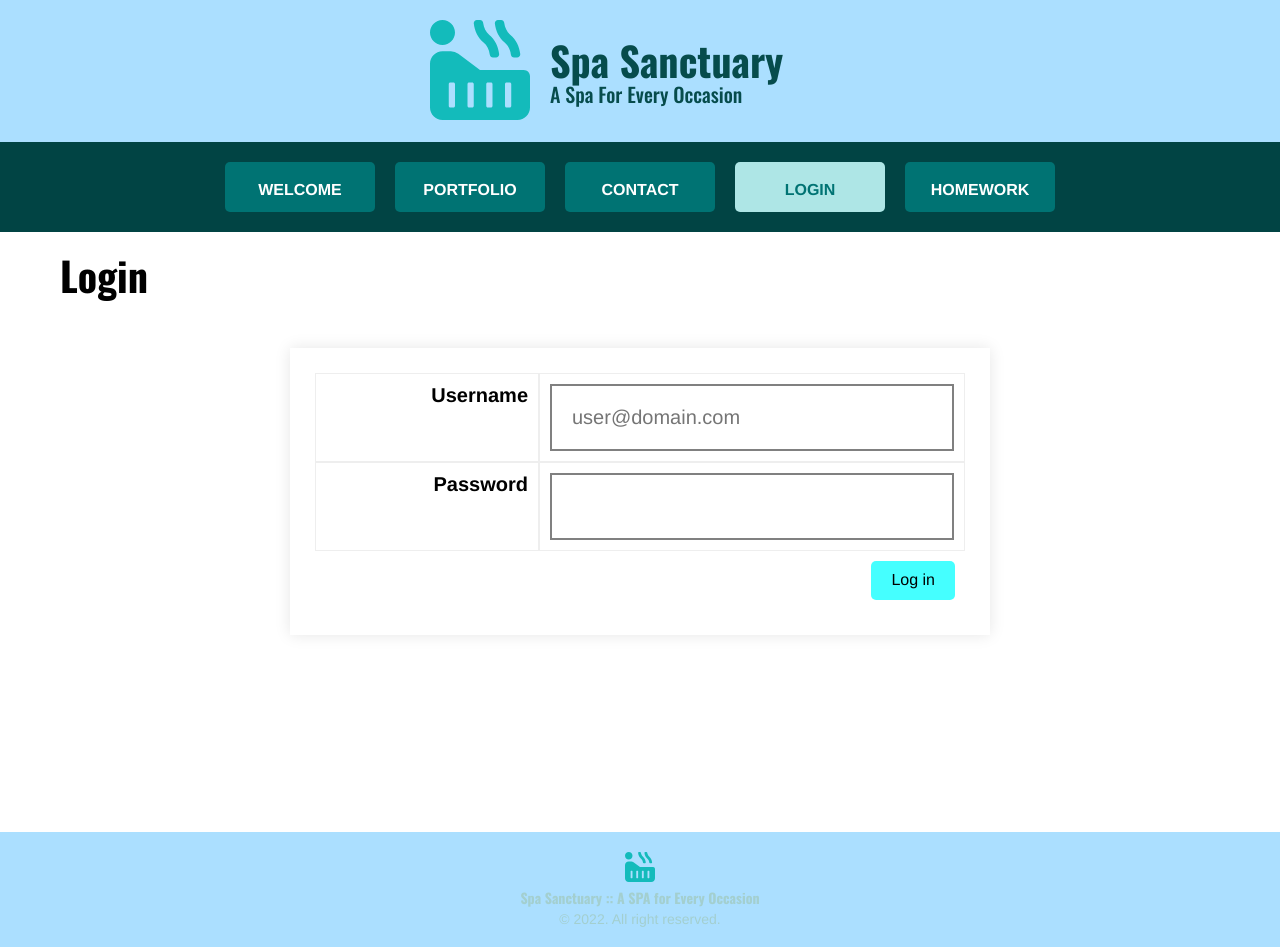
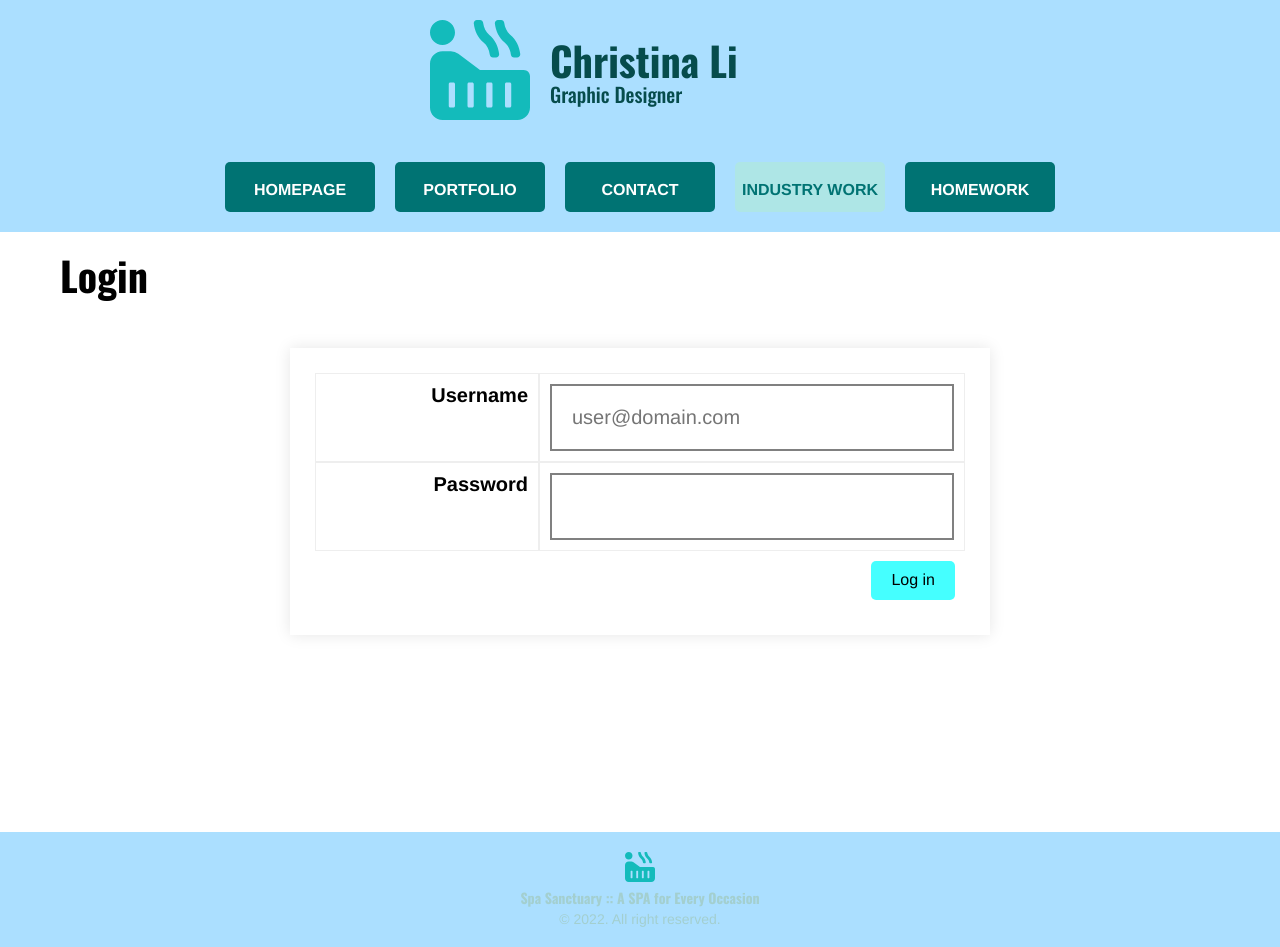
Before and after one commit to christinal59/Web-1-Li-Christina-Final, a React (Create React App) app: page /login in a window 1280 px wide. Built offline with nearby package versions, Linux system fonts and the light colour scheme.

Commit message:
Updating Essay, SiteTitle, MainMenu, and Nav

```diff
--- a/src/React/Homework/Essays/Essays.jsx
+++ b/src/React/Homework/Essays/Essays.jsx
@@ -182,6 +182,17 @@ const Essays= () => {
                 <p>I choose this subject because I want to provide a platform where people who share similar interests can post
                 and blog about their experiences. Also, a platform where people can request taskers to help them fix or redecorate their places. Getting a simple task done with just simple clicks would be the purpose of this app.</p>
             </Essay>
+            <Essay q='What is the difference between Web Hosts, Domains, and FTP?'>
+                <p> Domain is the address. Web Host is where the website files are stored.A functional website needs both a domain and hosting space.
+                FTP means File Transfer Protocol. FTP enables the transfer of files between computer systems or through the cloud.
+                </p>
+                </Essay>
+            <Essay q='What is a Package Manager (e.g. NPM, Composer)? How does it play a role in software development?'>
+                <p>A package manager keeps track of what software is installed on a computer and manages installing new softwares, upgrading softwares to a newer versions and remove software that user previously installed.
+                Composer-dependency manager for PHP
+                Node Package Manager (npm)- package manager for JavaScript
+                Bower-package manager for front-end development. </p>
+                </Essay>
         </EssaysStyled>
     )
 }
--- a/src/React/Layout/Header/SiteTitle.jsx
+++ b/src/React/Layout/Header/SiteTitle.jsx
@@ -5,8 +5,8 @@ const SiteTitle = () => {
 
     return (
         <SiteTitleStyled className='SiteTitle'>
-            <h2> Spa Sanctuary </h2>
-            <h3>A Spa For Every Occasion</h3>
+            <h2> Christina Li </h2>
+            <h3>Graphic Designer</h3>
         </SiteTitleStyled>
     );
 }
--- a/src/React/Layout/Nav/MainMenu.jsx
+++ b/src/React/Layout/Nav/MainMenu.jsx
@@ -14,10 +14,10 @@ const MainMenu = ({showMenuUpdate}) => {
 
     return (
         <MainMenuStyled className='MainMenu' >
-            <NavLink onClick={ clickHandler} to={ '/' } exact>Welcome</NavLink>
+            <NavLink onClick={ clickHandler} to={ '/' } exact>Homepage</NavLink>
             <NavLink onClick={ clickHandler} to={ '/services' }>Portfolio</NavLink>
             <NavLink onClick={ clickHandler} to={ '/contact' }>Contact</NavLink>
-            <NavLink onClick={ clickHandler} to={ '/login' }>Login</NavLink>
+            <NavLink onClick={ clickHandler} to={ '/login' }>Industry Work</NavLink>
             <NavLink onClick={ clickHandler} to={ '/homework' }>Homework</NavLink>
         </MainMenuStyled>
     );
--- a/src/React/Layout/Nav/Nav.jsx
+++ b/src/React/Layout/Nav/Nav.jsx
@@ -31,7 +31,7 @@ const Nav = () => {
 export default Nav;
 
 const NavStyled = styled.nav`
-    background-color: rgb(1, 68,68);
+    background-color: #abdfff;
     padding: 20px;
     color: white;
     `;
```
